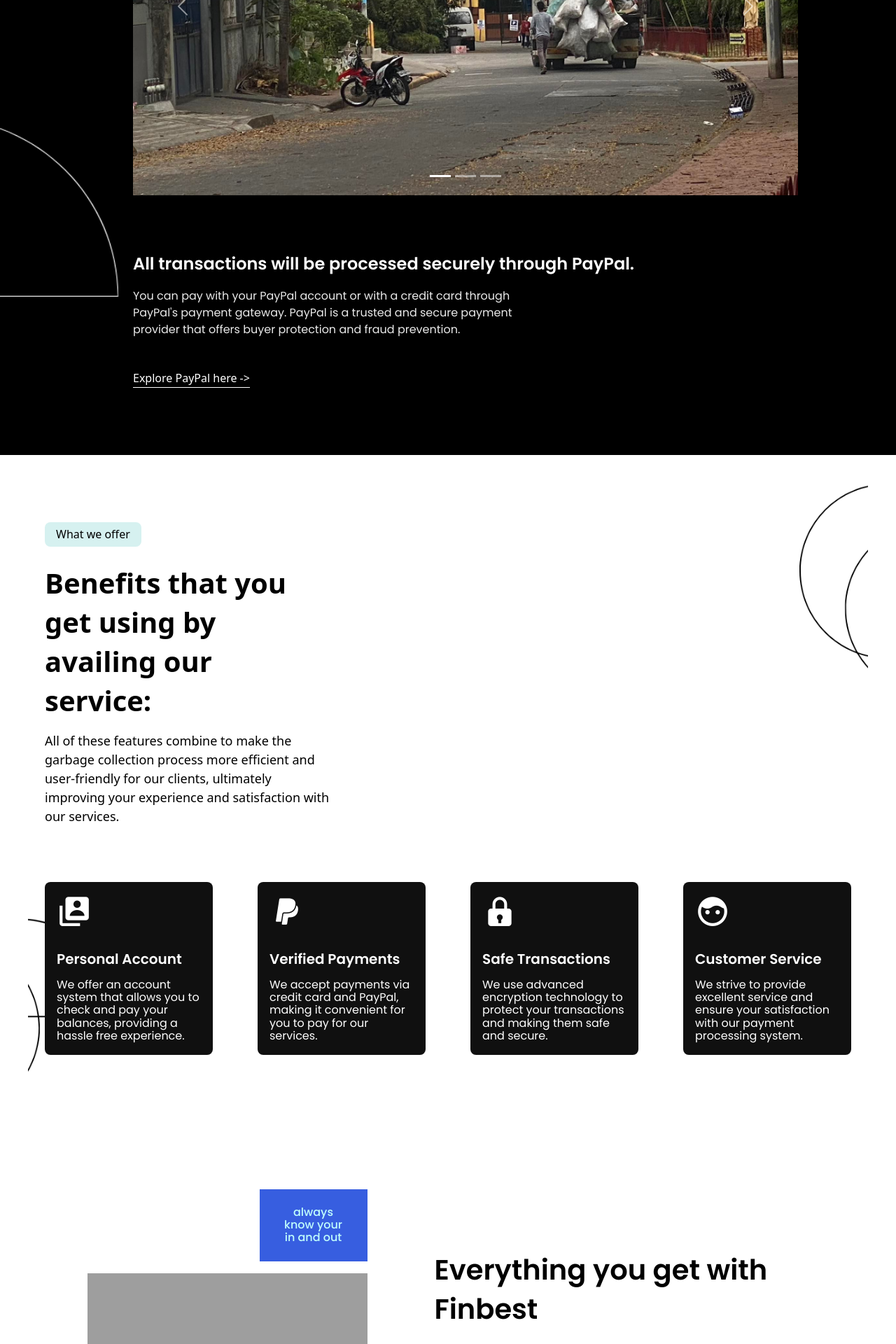
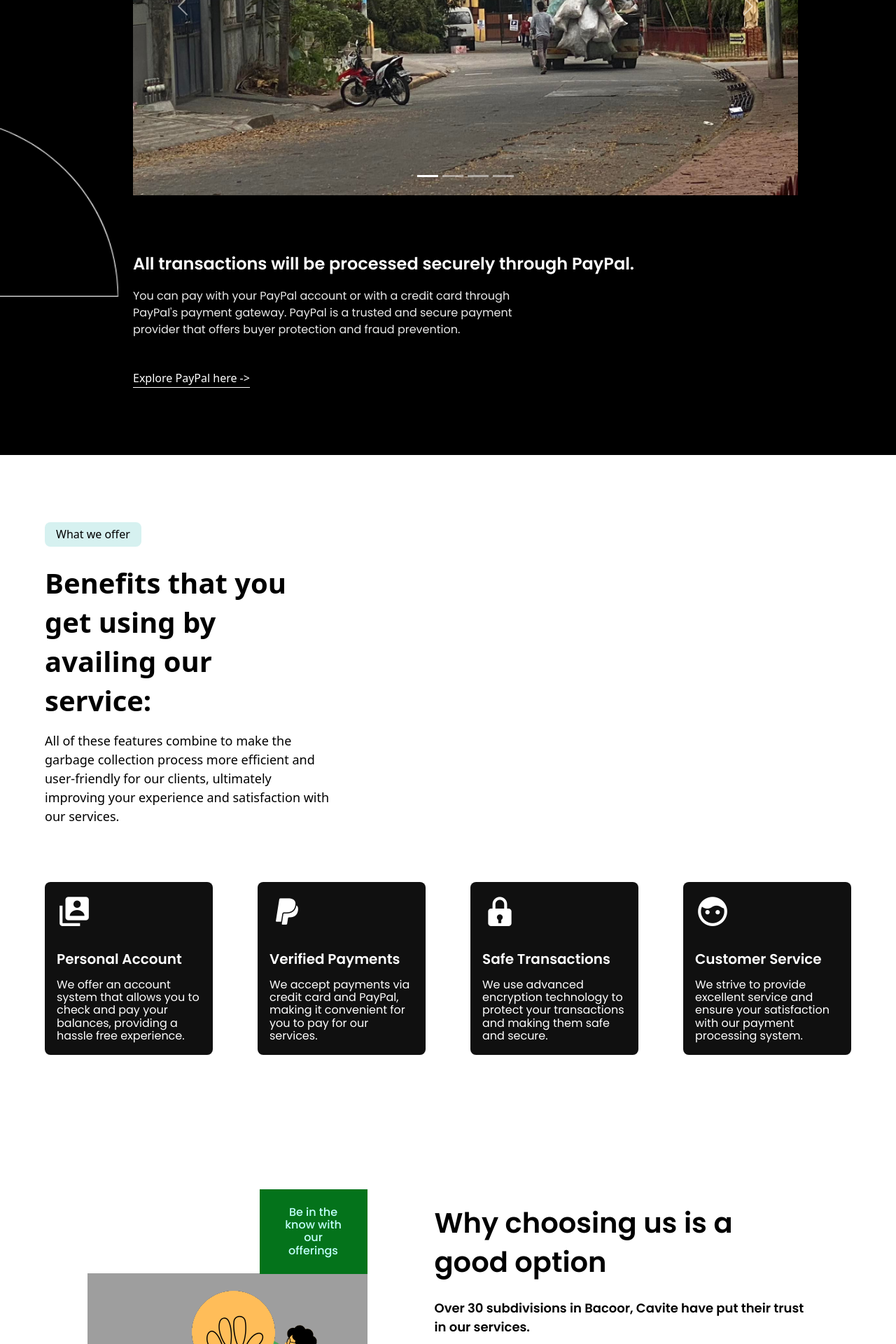
Before and after one commit to Pakkunov/Bosyo1, a Django app: page / in a window 1280 px wide. Shown: the part 1534-3454 px from the top of the page at 70% size. Run offline with Django 4.2, Linux system fonts and the light colour scheme; parts of the project's set-up code (start-up, migrations or seed data) failed here and were passed over; some libraries are stand-ins or nearby versions; some web fonts are replaced; grey boxes are pictures that could not be loaded.

Commit message:
changes v.4
index.html

```diff
--- a/BosyoWebsite/settings.py
+++ b/BosyoWebsite/settings.py
@@ -106,7 +106,7 @@ DATABASES = {
         'ENGINE': 'django.db.backends.postgresql_psycopg2',
         'NAME': 'bosyoappliku',
         'USER': 'postgres',
-        'PASSWORD': '4everalone',
+        'PASSWORD': 'postadmin123',
         'HOST': '127.0.0.1',
         'PORT': '5432',
     }
--- a/website/static/css/index.css
+++ b/website/static/css/index.css
@@ -1377,7 +1377,7 @@
     flex-direction: row;
     padding-bottom: var(--dl-space-space-oneandhalfunits);
     justify-content: center;
-    background-color: #375EE0;
+    background-color: #04731b;
   }
   .home-text04 {
     color: rgb(193, 255, 252);
@@ -1632,10 +1632,10 @@
     display: none;
   }
   .home-features {
-    background-image: url(/static/images/bg-39.png);
+    /* background-image: url(/static/images/bg-39.png);
     background-repeat: no-repeat;
     background-size: cover;
-    background-position: center;
+    background-position: center; */
     gap: var(--dl-space-space-fiveunits);
     width: 100%;
     display: flex;
@@ -2919,7 +2919,11 @@
     padding-right: var(--dl-space-space-oneandhalfunits);
     flex-direction: column;
     padding-bottom: var(--dl-space-space-sixunits);
-    background-color: #375EE0;
+    background-color: #008751;
+    background-image: url(/static/images/bg-49.png);
+    background-repeat: no-repeat;
+    background-size: cover;
+    background-position: center;
   }
   .home-content09 {
     gap: var(--dl-space-space-threeunits);
--- a/website/templates/index.html
+++ b/website/templates/index.html
@@ -106,16 +106,20 @@
                 <li data-bs-target="#carouselExampleIndicators" data-bs-slide-to="0" class="active"></li>
                 <li data-bs-target="#carouselExampleIndicators" data-bs-slide-to="1"></li>
                 <li data-bs-target="#carouselExampleIndicators" data-bs-slide-to="2"></li>
+                <li data-bs-target="#carouselExampleIndicators" data-bs-slide-to="3"></li>
               </ol>
               <div class="carousel-inner">
                 <div class="carousel-item active">
                   <img src="\static\images\job-1.jpg" class="d-block" alt="..." style="height: 540px; width: 950px;">
                 </div>
                 <div class="carousel-item">
-                  <img src="\static\images\About1.png" class="d-block" alt="..." style="height: 540px; width: 950px;">
+                  <img src="\static\images\job-7.png" class="d-block" alt="..." style="height: 540px; width: 950px;">
                 </div>
                 <div class="carousel-item">
-                  <img src="\static\images\preview-1.png" class="d-block" alt="..." style="height: 540px; width: 950px;">
+                  <img src="\static\images\job-6.png" class="d-block" alt="..." style="height: 540px; width: 950px;">
+                </div>
+                <div class="carousel-item">
+                  <img src="\static\images\job-5.png" class="d-block" alt="..." style="height: 540px; width: 950px;">
                 </div>
               </div>
               <a class="carousel-control-prev" href="#carouselExampleIndicators" role="button" data-bs-slide="prev">
@@ -221,38 +225,37 @@
       <div class="home-sections">
         <div class="home-section">
           <div class="home-image">
+            <img src="\static\images\job-11.png" class="d-block" alt="..." style="margin-right: 50px; margin-top: 50px;">
             <div class="home-image-highlight">
               <span class="home-text04">
-                <span>always know your in and out</span>
+                <span>Be in the know with our offerings</span>
                 <br />
               </span>
             </div>
           </div>
           <div class="home-content02">
-            <h2 class="home-text07">Everything you get with Finbest</h2>
+            <h2 class="home-text07">Why choosing us is a good option</h2>
             <div class="highlight-highlight">
               <span class="highlight-text">
-                <span>Lorem ipsum dolor sit amet, consectetur</span>
+                <span>Over 30 subdivisions in Bacoor, Cavite have put their trust in our services.</span>
               </span>
               <span class="highlight-text1">
                 <span>
-                  Sed do eiusmod tempor incididunt ut labore et dolore magna
-                  aliquat enim ad minim veniam, quis nostrud
+                   Our team is dedicated to providing top-quality garbage collection and disposal solutions that meet the needs of our clients.
+                  Whether it's a small residential community or a large commercial development, we have the experience and expertise to get the job done right.
                 </span>
               </span>
             </div>
             <div class="highlight-highlight">
               <span class="highlight-text">
-                <span>Lorem ipsum dolor sit amet, consectetur</span>
+                <span>Our pricing is competitive and transparent, so you can be sure you're getting a fair deal.</span>
               </span>
               <span class="highlight-text1">
                 <span>
-                  Sed do eiusmod tempor incididunt ut labore et dolore
+                  We offer affordable rates for our services and believe in transparent pricing.
+                  You'll know exactly what you're paying for and can trust that you're getting a great deal for the high-quality service we provide.
                 </span>
               </span>
-            </div>
-            <div class="home-explore1">
-              <span>Explore pricing plans -&gt;</span>
             </div>
           </div>
         </div>
@@ -312,93 +315,6 @@
             </div>
           </div>
           <div class="home-image1"></div>
-        </div>
-        <div class="home-section2">
-          <div class="home-image2">
-            <div class="home-image-overlay"></div>
-          </div>
-          <div class="home-content05">
-            <h2 class="home-text11">
-              <span>Create milestones</span>
-              <br />
-            </h2>
-            <div class="accordion-accordion">
-              <div data-role="accordion-container" class="accordion-element">
-                <div class="accordion-details">
-                  <span class="accordion-text">
-                    <span>Aliquam quaerat voluptatem</span>
-                  </span>
-                  <span data-role="accordion-content" class="accordion-text1">
-                    <span>
-                      Sed do eiusmod tempor incididunt ut labore et dolore
-                      magna aliquat enim ad minim veniam, quis nostrud
-                    </span>
-                  </span>
-                </div>
-                <svg
-                  viewBox="0 0 1024 1024"
-                  data-role="accordion-icon"
-                  class="accordion-icon"
-                >
-                  <path
-                    d="M366 708l196-196-196-196 60-60 256 256-256 256z"
-                  ></path>
-                </svg>
-              </div>
-              <div
-                data-role="accordion-container"
-                class="accordion-element1 accordion-element"
-              >
-                <div class="accordion-details1">
-                  <span class="accordion-text2">
-                    <span>Nemo enim ipsam voluptatem quia voluptas</span>
-                  </span>
-                  <span data-role="accordion-content" class="accordion-text3">
-                    <span>
-                      Sed do eiusmod tempor incididunt ut labore et dolore
-                      magna aliquat enim ad minim veniam, quis nostrud
-                    </span>
-                  </span>
-                </div>
-                <svg
-                  viewBox="0 0 1024 1024"
-                  data-role="accordion-icon"
-                  class="accordion-icon2"
-                >
-                  <path
-                    d="M366 708l196-196-196-196 60-60 256 256-256 256z"
-                  ></path>
-                </svg>
-              </div>
-              <div
-                data-role="accordion-container"
-                class="accordion-element2 accordion-element"
-              >
-                <div class="accordion-details2">
-                  <span class="accordion-text4">
-                    <span>Magnam aliquam quaerat voluptatem</span>
-                  </span>
-                  <span data-role="accordion-content" class="accordion-text5">
-                    <span>
-                      Sed do eiusmod tempor incididunt ut labore et dolore
-                      magna aliquat enim ad minim veniam, quis nostrud
-                    </span>
-                  </span>
-                </div>
-                <svg
-                  viewBox="0 0 1024 1024"
-                  data-role="accordion-icon"
-                  class="accordion-icon4"
-                >
-                  <path
-                    d="M366 708l196-196-196-196 60-60 256 256-256 256z"
-                  ></path>
-                </svg>
-              </div>
-              <div>
-              </div>
-            </div>
-          </div>
         </div>
       </div>
       <div class="home-banner-container">
@@ -524,8 +440,8 @@
           <div class="home-heading14">
             <h2 class="home-text77">Get started with Bosyo Garbage Collector now!</h2>
             <span class="home-text78">
-              Lorem ipsum dolor sit amet, consectetur adipiscing elit, sed do
-              eiusmod tempor incididunt ut labore magna.
+              We believe in providing top-quality garbage collection and disposal services
+              that not only keep your surroundings clean and healthy, but also help protect the environment.
             </span>
           </div>
           <div class="home-hero-buttons1">
```
Also changed, not shown: website/static/images/bg-49.png (added), website/static/images/job-10.png (added), website/static/images/job-11.png (added), website/static/images/job-3.jpg (added), website/static/images/job-4.png (added), website/static/images/job-5.png (added), website/static/images/job-6.png (added), 1 other file.
